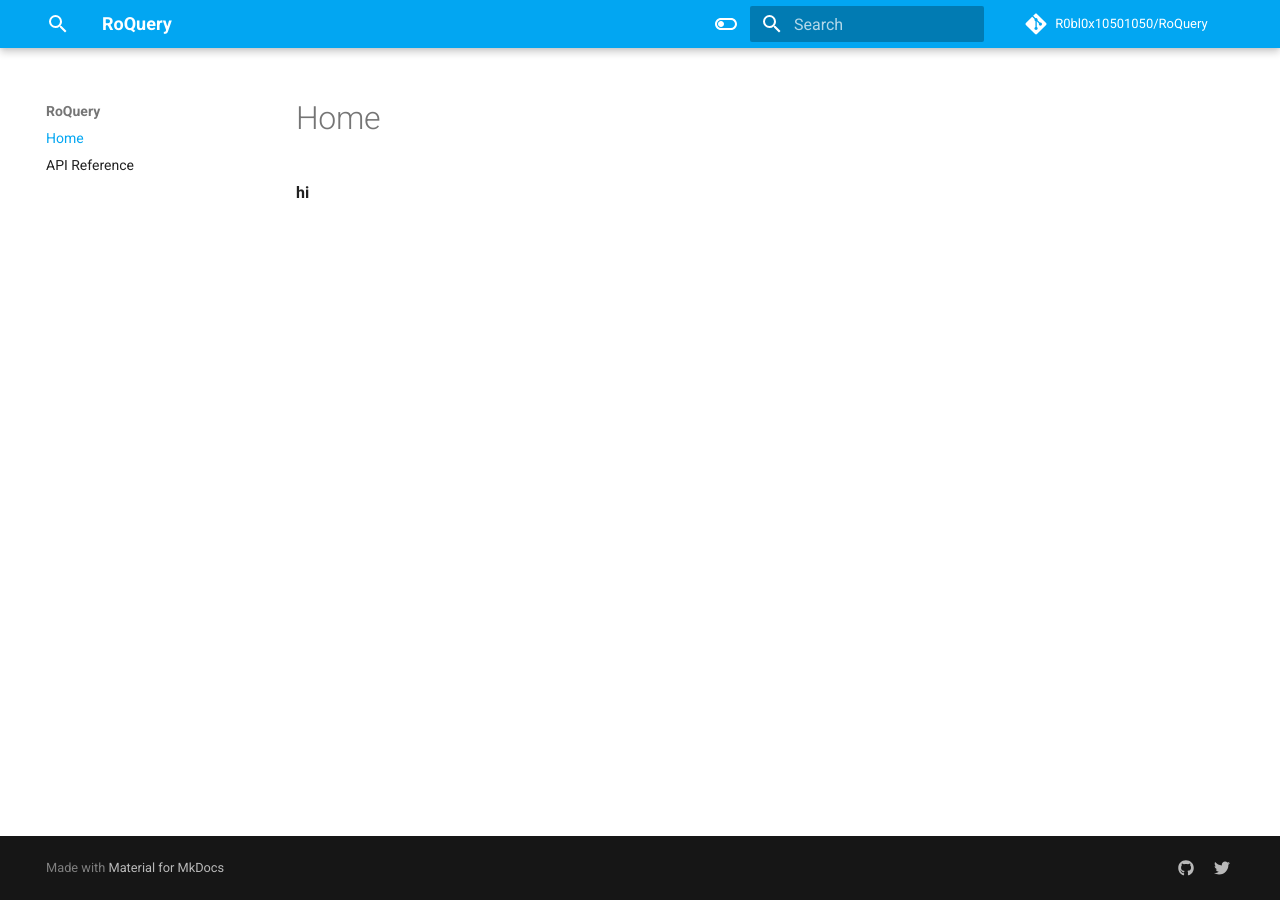
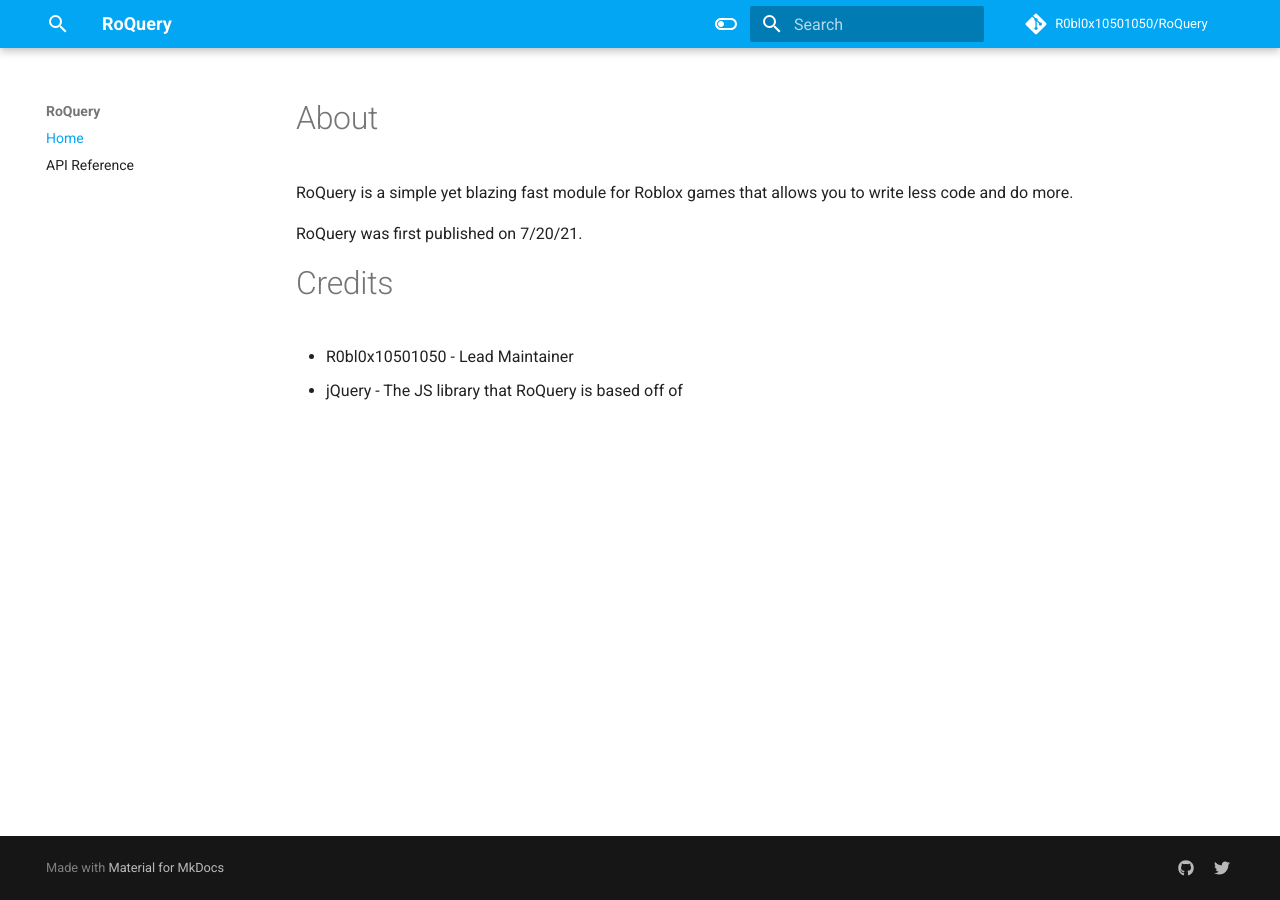
Before and after one commit to R0bl0x10501050/RoQuery, an MkDocs documentation site: the page built from docs/index.md, in a window 1280 px wide. Built offline with MkDocs 1.6.1 and Material for MkDocs 9.7.7, drawn with Linux system fonts in a browser that asks for light colours; comment, search, counter and statistics services are not loaded.

Commit message:
Added about and credits sections

```diff
--- a/docs/index.md
+++ b/docs/index.md
@@ -1 +1,9 @@
-**hi**
+# About
+
+RoQuery is a simple yet blazing fast module for Roblox games that allows you to write less code and do more.
+
+RoQuery was first published on 7/20/21.
+
+# Credits
+* R0bl0x10501050 - Lead Maintainer
+* jQuery - The JS library that RoQuery is based off of
```
